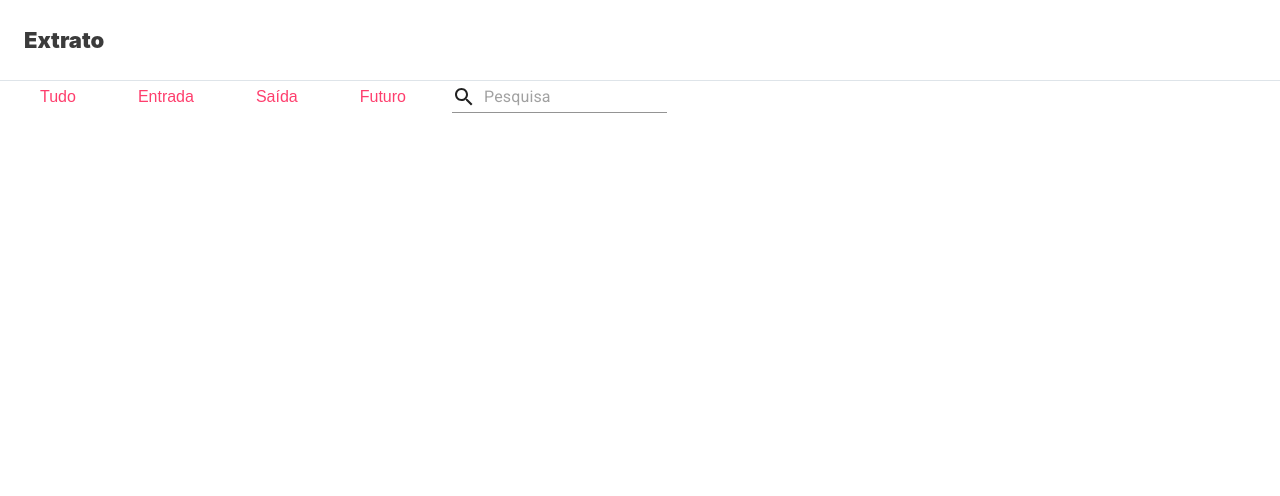
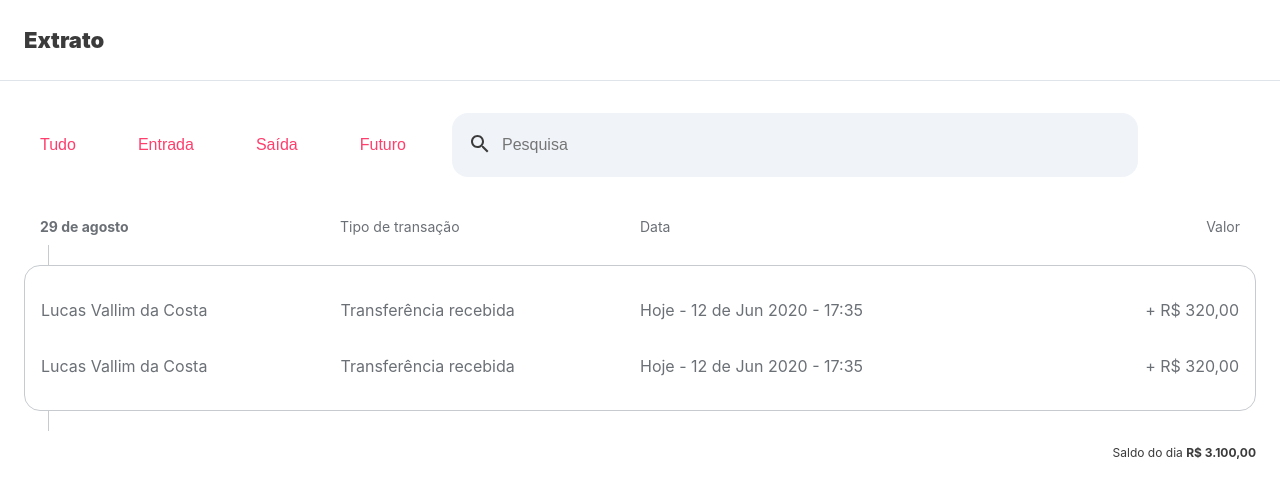
Before and after one commit to thalita12/bank-extract, a React (Create React App) app: page / in a window 1280 px wide. Shown: the top 496 px of the page. Built offline with nearby package versions, Linux system fonts and the light colour scheme.

Commit message:
Added panel and css module.

```diff
--- a/data/data.json
+++ b/data/data.json
@@ -1,5 +1,4 @@
 {
-  "itemsTotal": 22,
   "results": [
     {
       "date": "2021-01-06",
--- a/package.json
+++ b/package.json
@@ -8,6 +8,7 @@
     "@testing-library/jest-dom": "^5.11.4",
     "@testing-library/react": "^11.1.0",
     "@testing-library/user-event": "^12.1.10",
+    "json-server": "^0.16.3",
     "prop-types": "^15.7.2",
     "react": "^17.0.2",
     "react-dom": "^17.0.2",
--- /dev/null
+++ b/src/common/components/filter/index.css
@@ -0,0 +1,31 @@
+.area {
+    margin: 32px 0;
+    display: flex;
+    align-items: center;
+}
+
+.submit-lente {
+    position: absolute;
+    top: 18px;
+    left: 10px;
+    z-index: 10;
+    border:none;
+    background-color: transparent;
+    outline: none;
+    color: #3B3B3B;
+}
+
+.submit-line {
+    position: relative;
+    width: 50%;
+}
+
+.submit-line input {
+    width: 100%;
+    border: 0;
+    background-color: #F0F4F8;
+    border-radius: 16px;
+    padding: 20px 20px 20px 50px;
+    font-size: 16px;
+    line-height: 24px;
+}
--- a/src/common/components/filter/index.js
+++ b/src/common/components/filter/index.js
@@ -1,8 +1,8 @@
 import React, { useEffect, useState } from 'react';
-import { Container, FormControl, Input, InputAdornment } from '@material-ui/core';
 import Search from '@material-ui/icons/Search';
 import ButtonList from '../button-list';
 import BUTTON_FILTERS from '../../constants/button-filters';
+import './index.css';
 
 const Filter = () => {
   const [values] = useState(BUTTON_FILTERS);
@@ -13,21 +13,17 @@ const Filter = () => {
   useEffect(() => {}, []);
 
   return (
-    <Container>
+    <div className="area">
       <ButtonList values={values} onClickButton={handleClickFilter} />
 
-      <FormControl>
-        <Input
-          id="input-with-icon-adornment"
-          startAdornment={
-            <InputAdornment position="start">
-              <Search />
-            </InputAdornment>
-          }
-          placeholder="Pesquisa"
-        />
-      </FormControl>
-    </Container>
+      <div className="submit-line">
+        <button className="submit-lente" type="submit">
+          <Search />
+        </button>
+
+        <input type="text" placeholder="Pesquisa" />
+      </div>
+    </div>
   );
 };
 
--- a/src/common/components/header/index.css
+++ b/src/common/components/header/index.css
@@ -1,6 +1,6 @@
 .header {
     padding: 24px 0;
-    border-bottom: 1px solid #DEE4E9;
+    border-bottom: 1px solid var(--gray100);
 }
 
 .title {
--- /dev/null
+++ b/src/common/components/panel/index.js
@@ -0,0 +1,41 @@
+import React from 'react';
+import styles from './index.module.css';
+
+const Panel = () => (
+  <div>
+    <div className={styles.panelHead}>
+      <p className={styles.w25}>
+        <strong>29 de agosto</strong>
+      </p>
+      <p className={styles.w25}>Tipo de transação</p>
+      <p className={styles.w25}>Data</p>
+      <p className={styles.w25}>Valor</p>
+    </div>
+
+    <span className={styles.line} />
+
+    <div className={styles.panelData}>
+      <div className={styles.panelRow}>
+        <p className={styles.w25}>Lucas Vallim da Costa</p>
+        <p className={styles.w25}>Transferência recebida</p>
+        <p className={styles.w25}>Hoje - 12 de Jun 2020 - 17:35</p>
+        <p className={styles.w25}>+ R$ 320,00</p>
+      </div>
+
+      <div className={styles.panelRow}>
+        <p className={styles.w25}>Lucas Vallim da Costa</p>
+        <p className={styles.w25}>Transferência recebida</p>
+        <p className={styles.w25}>Hoje - 12 de Jun 2020 - 17:35</p>
+        <p className={styles.w25}>+ R$ 320,00</p>
+      </div>
+    </div>
+
+    <span className={styles.line} />
+
+    <p className={styles.panelFooter}>
+      Saldo do dia <strong>R$ 3.100,00</strong>
+    </p>
+  </div>
+);
+
+export default Panel;
--- /dev/null
+++ b/src/common/components/panel/index.module.css
@@ -0,0 +1,52 @@
+.panelHead {
+    font-size: 14px;
+    line-height: 20px;
+    padding: 8px 16px;
+}
+.panelHead p, .panelRow p {
+    margin: 0;
+    color: #6B7076;
+}
+
+.panelHead p:last-child, .panelRow p:last-child {
+    text-align: right;
+}
+
+.panelData {
+    border: 1px solid var(--gray200);
+    border-radius: 16px;
+    font-size: 16px;
+    line-height: 24px;
+}
+
+.panelHead, .panelRow {
+    display: flex;
+    align-items: center;
+}
+
+.panelRow {
+    padding: 32px 16px 0;
+}
+
+.panelRow:last-child {
+    padding-bottom: 32px;
+}
+
+.panelFooter {
+    font-size: 12px;
+    line-height: 20px;
+    text-align: right;
+    width: 100%;
+    color: var(--secondary-color)
+}
+
+.w25 {
+    width: 25%;
+}
+
+.line {
+    position: relative;
+    border-left: 1px solid var(--gray200);
+    height: 8px;
+    left: 24px;
+}
--- a/src/index.css
+++ b/src/index.css
@@ -1,6 +1,9 @@
 :root {
   --primary-color: #fe3e6d;
   --secondary-color: #3b3b3b;
+
+  --gray100: #DEE4E9;
+  --gray200: #C7CBCF;
 }
 
 body {
--- a/src/pages/extract/index.js
+++ b/src/pages/extract/index.js
@@ -1,12 +1,18 @@
 import React from 'react';
+import { Container } from '@material-ui/core';
 import Header from '../../common/components/header';
 import Filter from '../../common/components/filter';
+import Panel from '../../common/components/panel';
 
 const Extract = () => (
   <>
     <Header />
 
-    <Filter />
+    <Container>
+      <Filter />
+
+      <Panel />
+    </Container>
   </>
 );
 
```
